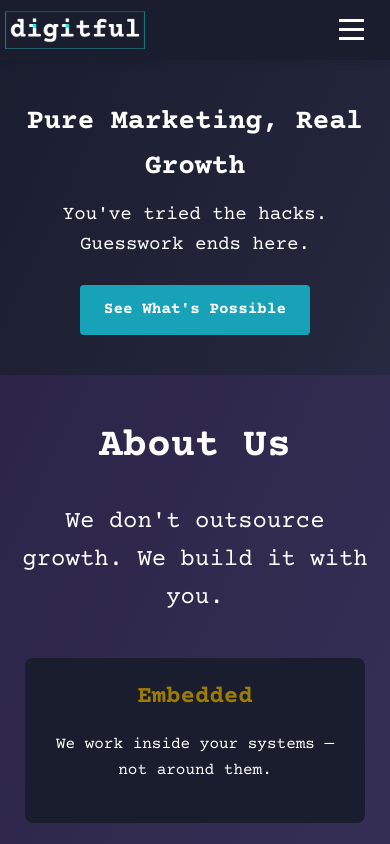
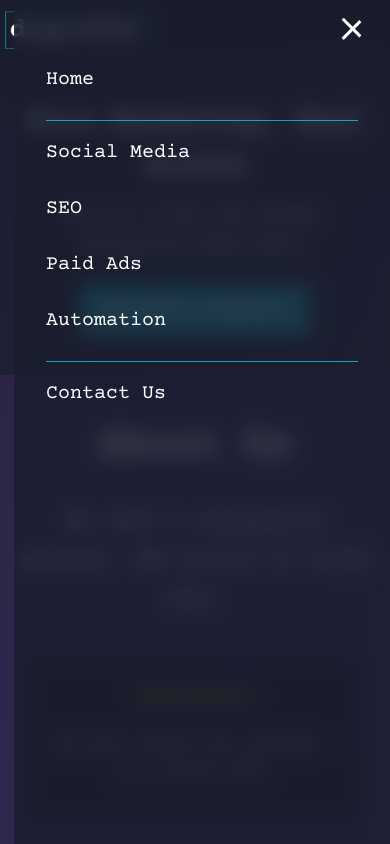
Before and after one commit to tarekazz1/digitful.ca, a plain HTML site: page index.html in a window 390 px wide. Both pictures are taken after a click on the button "Toggle menu". Shown: the top 844 px of the page. Drawn offline with nearby package versions, Linux system fonts and the light colour scheme.

Commit message:
reverted mobile-nav.html creation

```diff
--- a/index.html
+++ b/index.html
@@ -31,7 +31,26 @@
   <span></span>
 </button>
 
-<div id="mobile-nav-container"></div>
+<nav class="mobile-nav" id="mobileNav">
+  <ul class="nav-group">
+    <li><a href="index.html">Home</a></li>
+  </ul>
+
+  <hr class="nav-separator" />
+
+  <ul class="nav-group">
+    <li><a href="social-media.html">Social Media</a></li>
+    <li><a href="seo.html">SEO</a></li>
+    <li><a href="paid-ads.html">Paid Ads</a></li>
+    <li><a href="automation.html">Automation</a></li>
+  </ul>
+
+  <hr class="nav-separator" />
+
+  <ul class="nav-group">
+    <li><a href="contact.html">Contact Us</a></li>
+  </ul>
+</nav>
     </div>
   </header>
 
@@ -117,15 +136,5 @@
   <!-- Include the JavaScript files -->
   <script defer src="https://cdn.jsdelivr.net/particles.js/2.0.0/particles.min.js"></script>
   <script defer src="scripts.js"></script>
-
-  <!-- Mobile Nav Inject -->
-  <div id="mobile-nav-container"></div>
-  <script>
-    fetch('mobile-nav.html')
-      .then(res => res.text())
-      .then(html => {
-        document.getElementById('mobile-nav-container').innerHTML = html;
-      });
-  </script>
 </body>
 </html>
--- a/mobile-nav.html
+++ b/mobile-nav.html
@@ -1,5 +1,4 @@
-<nav class="mobile-nav" id="mobileNav">
-
+<nav class="mobile-nav" id="mobileNav"></nav>
 <ul class="nav-group">
   <li>
     <a href="index.html">
@@ -48,5 +47,4 @@
     </a>
   </li>
 </ul>
-
 </nav>
```
Also changed, not shown: automation.html (+20 -11 lines), contact.html (+20 -11 lines), paid-ads.html (+20 -11 lines), seo.html (+20 -11 lines), social-media.html (+20 -11 lines), thank-you.html (+20 -11 lines). Lines whose indentation alone changed are shown as unchanged.
